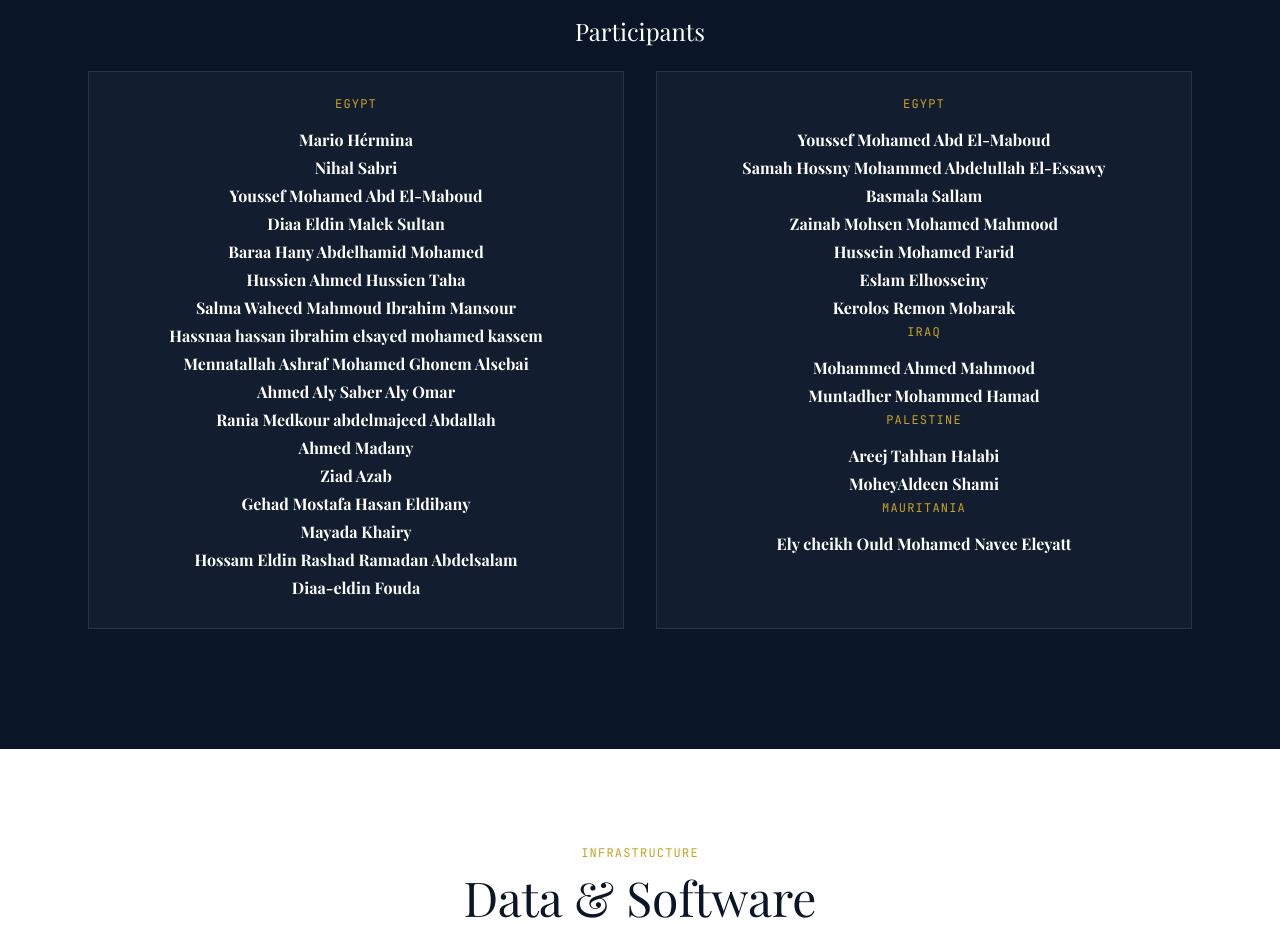
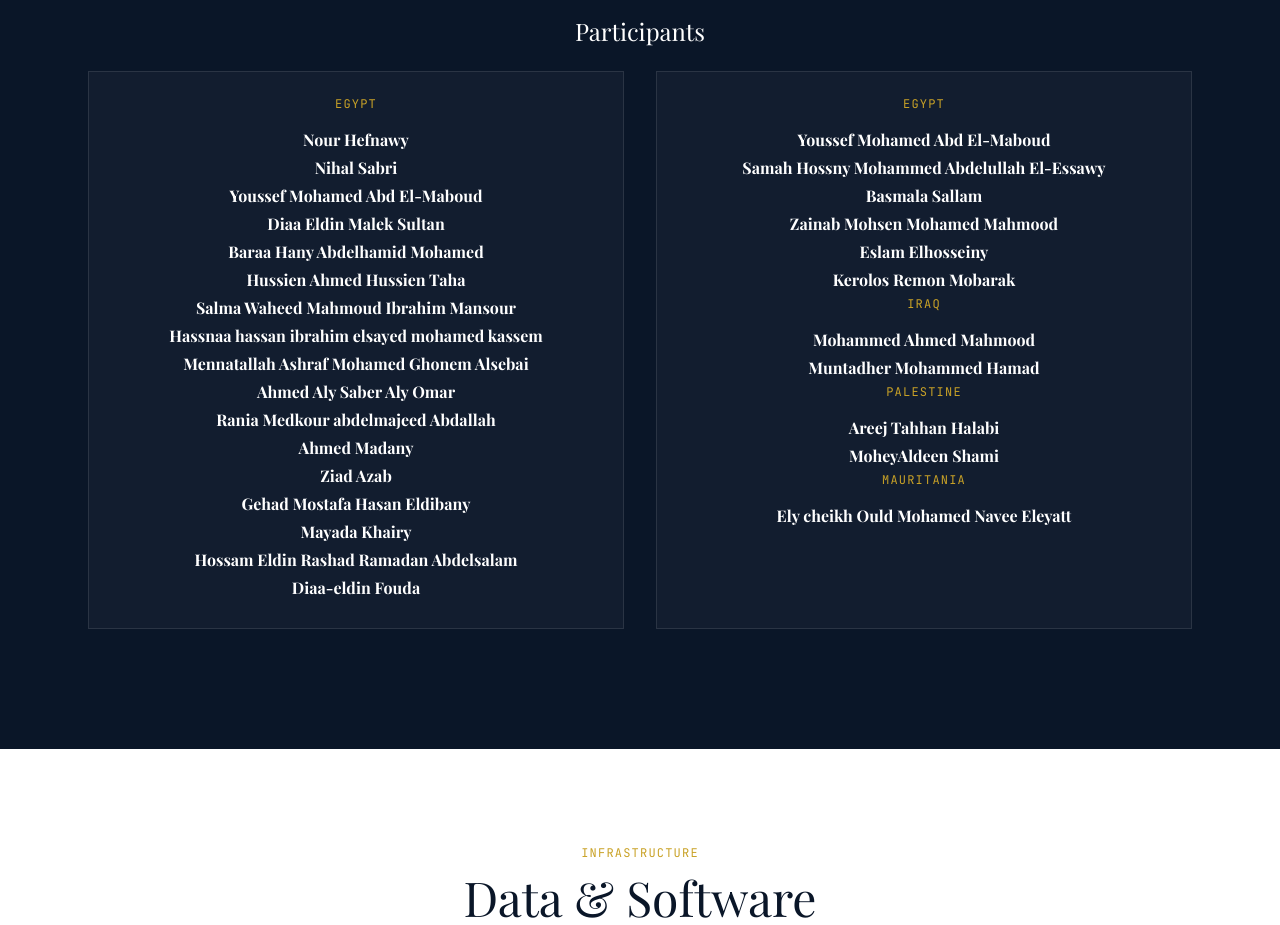
Before and after one commit to nihalsabri/AstronomySchool, a Next.js app: page / in a window 1280 px wide. Shown: the part 5700-6625 px from the top of the page. Built offline with nearby package versions, Linux system fonts and the light colour scheme; a web font is replaced by a local one.

Commit message:
update participants names

```diff
--- a/components/Participants.jsx
+++ b/components/Participants.jsx
@@ -155,7 +155,7 @@ export default function Participants() {
               <p className="font-mono text-xs tracking-widest uppercase mb-4" style={{ color: 'var(--gold)' }}>
                 Egypt
               </p>
-              <p className="font-display text-1xl font-bold text-white mb-1">Mario Hérmina </p>
+              <p className="font-display text-1xl font-bold text-white mb-1">Nour Hefnawy  </p>
               <p className="font-display text-1xl font-bold text-white mb-1">Nihal Sabri </p>
               <p className="font-display text-1xl font-bold text-white mb-1">Youssef Mohamed Abd El-Maboud  </p>
               <p className="font-display text-1xl font-bold text-white mb-1">Diaa Eldin Malek Sultan  </p>
@@ -187,7 +187,6 @@ export default function Participants() {
               <p className="font-display text-1xl font-bold text-white mb-1">Samah Hossny Mohammed Abdelullah El-Essawy   </p>
               <p className="font-display text-1xl font-bold text-white mb-1">Basmala Sallam  </p>
               <p className="font-display text-1xl font-bold text-white mb-1">Zainab Mohsen Mohamed Mahmood   </p>
-              <p className="font-display text-1xl font-bold text-white mb-1">Hussein Mohamed Farid     </p>
               <p className="font-display text-1xl font-bold text-white mb-1">Eslam Elhosseiny    </p>
               <p className="font-display text-1xl font-bold text-white mb-1">Kerolos Remon Mobarak   </p>
               <p className="font-mono text-xs tracking-widest uppercase mb-4" style={{ color: 'var(--gold)' }}>
```
